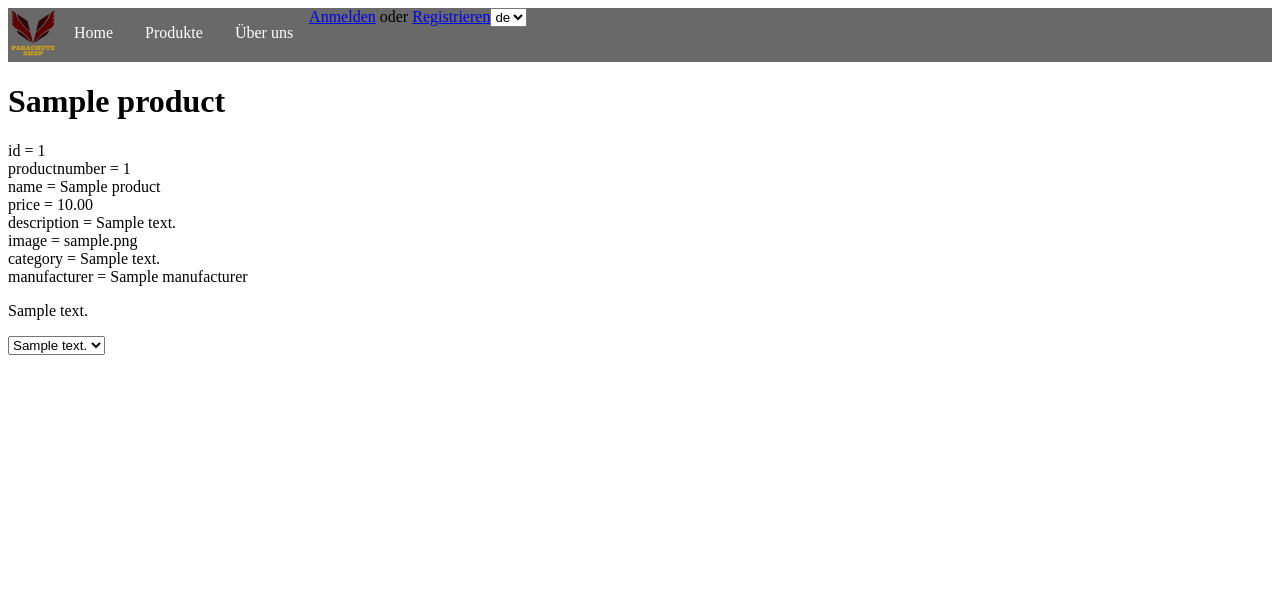
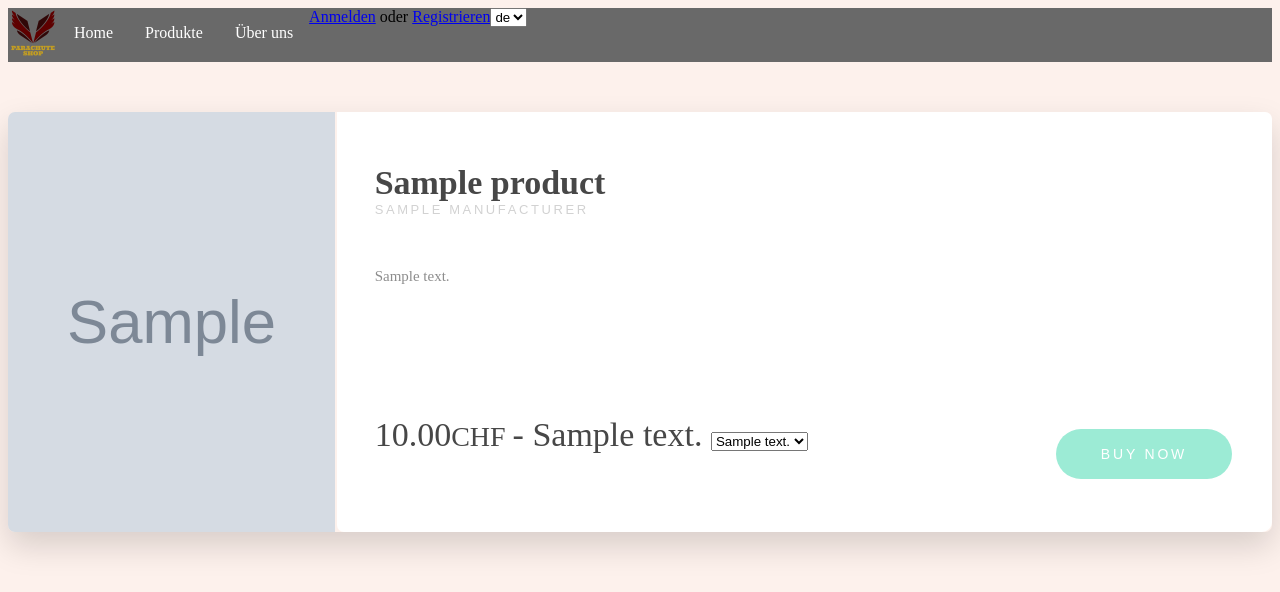
Before and after one commit to res13/webshop, a PHP site: page /product.php?id=1 in a window 1280 px wide. Shown: the top 592 px of the page. Run offline with PHP 8.4, Linux system fonts and the light colour scheme; tables that the repository leaves empty hold one stand-in row (values such as "Sample post"); grey boxes marked "Sample" are stand-in pictures.

Commit message:
modify product

```diff
--- a/db/sql/insert.sql
+++ b/db/sql/insert.sql
@@ -78,7 +78,7 @@ INSERT INTO webshop.role (id, name) VALUES (1, 'client');
 INSERT INTO webshop.role (id, name) VALUES (2, 'admin');
 INSERT INTO webshop.person(id, firstname, lastname, username, email, birthdate, phone, passwordhash, address_id, role_id, lang) VALUES (1,'Andreas','Erb','res13','andreas.erb@gmx.ch','1993-11-13','+41797951835','$2y$10$KM9VWsN6O4m6iE/robealePEimKXL0NggwnR2ER9CMuMMUWyRRhjG',1, 2, 'de');
 INSERT INTO webshop.person(id, firstname, lastname, username, email, birthdate, phone, passwordhash, address_id, role_id, lang) VALUES (2,'Nik','Arm','nik','nik@nik.ch','1994-05-25','+41791234567','$2y$10$KM9VWsN6O4m6iE/robealePEimKXL0NggwnR2ER9CMuMMUWyRRhjG',2, 2, 'de');
-INSERT INTO webshop.product (id, productnumber, pname, price, description_i18n_id, image, category_id, manufacturer_id) VALUES (NULL, '1', 'Katana', '2350', '14', '/images/p/katana.jpg', '2', '1');
+INSERT INTO webshop.product (id, productnumber, pname, price, description_i18n_id, image, category_id, manufacturer_id) VALUES (NULL, '1', 'Katana', '2350', '14', 'img/products/katana.jpg', '2', '1');
 INSERT INTO webshop.product (id, productnumber, pname, price, description_i18n_id, image, category_id, manufacturer_id) VALUES (NULL, '2', 'Pulse', '2320', '15', '/images/p/pulse.jpg', '2', '1');
 INSERT INTO webshop.product (id, productnumber, pname, price, description_i18n_id, image, category_id, manufacturer_id) VALUES (NULL, '3', 'Sabre2', '2330', '16', '/images/p/sabre2.jpg', '2', '1');
 INSERT INTO webshop.product (id, productnumber, pname, price, description_i18n_id, image, category_id, manufacturer_id) VALUES (NULL, '4', 'Velocity', '3025', '17', '/images/p/velocity.jpg', '2', '1');
--- a/web/product.php
+++ b/web/product.php
@@ -33,24 +33,44 @@ if ($product == null) {
     <body>
     <?php require('body.php'); ?>
     <div class="main">
-        <h1><?php echo htmlentities($product->__get('name')); ?></h1>
+
+
+        <div class="wrapper">
+            <div class="product-img">
+                <img src="<?php echo $product->__get('image'); ?>" height="420" width="327">
+            </div>
+            <div class="product-info">
+                <div class="product-text">
+                    <h1><?php echo $product->__get('name'); ?></h1>
+                    <h2><?php echo $product->__get('manufacturer'); ?></h2>
+                    <p><?php echo $product->__get('description');?></p>
+
+                </div>
+                <div class="product-price-btn">
+                    <p><span><?php echo $product->__get('price');?></span>CHF
+                    <span>
                     <?php
-        echo $product;
                     foreach ($productOptions as $productOption) {
                         ?>
-            <div class="productOption">
-                <p><?php echo htmlentities($productOption->__get('optionName')) ?></p>
+                        <span> - </span>
+                            <?php echo htmlentities($productOption->__get('optionName')) ?>
                             <select name="<?php echo $productOption->__get('optionId') ?>">
                                 <?php
                                 foreach ($productOption->__get('optionValues') as $optionValue) {
                                     ?><option value="<?php echo $optionValue->__get('optionValueId') ?>"><?php echo htmlentities($optionValue->__get('optionValueName')) ?></option><?php
                                 }
                                 ?>
-                </select><br/>
-            </div>
+                            </select>
                         <?php
                     }
-        ?>
+                    ?></span></p>
+                    <button type="button">buy now</button>
+                </div>
+            </div>
+        </div>
+
+
+
     </div>
     </body>
     </html>
--- a/web/style/style.css
+++ b/web/style/style.css
@@ -60,3 +60,122 @@
 }
 
 .navigation     ul:after { clear: both; }
+
+
+body {
+    background-color: #fdf1ec;
+}
+
+.wrapper {
+    height: 420px;
+    margin: 50px auto;
+    border-radius: 7px 7px 7px 7px;
+    /* VIA CSS MATIC https://goo.gl/cIbnS */
+    -webkit-box-shadow: 0px 14px 32px 0px rgba(0, 0, 0, 0.15);
+    -moz-box-shadow: 0px 14px 32px 0px rgba(0, 0, 0, 0.15);
+    box-shadow: 0px 14px 32px 0px rgba(0, 0, 0, 0.15);
+}
+
+.product-img {
+    float: left;
+    height: 420px;
+    width: 26%;
+}
+
+.product-img img {
+    border-radius: 7px 0 0 7px;
+}
+
+.product-info {
+    float: left;
+    height: 420px;
+    width: 74%;
+    border-radius: 0 7px 10px 7px;
+    background-color: #ffffff;
+}
+
+.product-text {
+    height: 300px;
+}
+
+.product-text h1 {
+    margin: 0 0 0 38px;
+    padding-top: 52px;
+    font-size: 34px;
+    color: #474747;
+}
+
+.product-text h1,
+.product-price-btn p {
+    font-family: 'Bentham', serif;
+}
+
+.product-text h2 {
+    margin: 0 0 47px 38px;
+    font-size: 13px;
+    font-family: 'Raleway', sans-serif;
+    font-weight: 400;
+    text-transform: uppercase;
+    color: #d2d2d2;
+    letter-spacing: 0.2em;
+}
+
+.product-text p {
+    height: 125px;
+    margin: 0 0 0 38px;
+    font-family: 'Playfair Display', serif;
+    color: #8d8d8d;
+    line-height: 1.7em;
+    font-size: 15px;
+    font-weight: lighter;
+    overflow: hidden;
+}
+
+.product-price-btn {
+    height: 103px;
+    margin-top: 17px;
+    position: relative;
+}
+
+.product-price-btn p {
+    display: inline-block;
+    position: absolute;
+    top: -13px;
+    height: 50px;
+    font-family: 'Trocchi', serif;
+    margin: 0 0 0 38px;
+    font-size: 28px;
+    font-weight: lighter;
+    color: #474747;
+}
+
+span {
+    display: inline-block;
+    height: 50px;
+    font-family: 'Suranna', serif;
+    font-size: 34px;
+}
+
+.product-price-btn button {
+    float: right;
+    display: inline-block;
+    height: 50px;
+    width: 176px;
+    margin: 0 40px 0 16px;
+    box-sizing: border-box;
+    border: transparent;
+    border-radius: 60px;
+    font-family: 'Raleway', sans-serif;
+    font-size: 14px;
+    font-weight: 500;
+    text-transform: uppercase;
+    letter-spacing: 0.2em;
+    color: #ffffff;
+    background-color: #9cebd5;
+    cursor: pointer;
+    outline: none;
+}
+
+.product-price-btn button:hover {
+    background-color: #79b0a1;
+}
```
Also changed, not shown: web/img/products/katana.jpg (added). Lines whose indentation alone changed are shown as unchanged.
